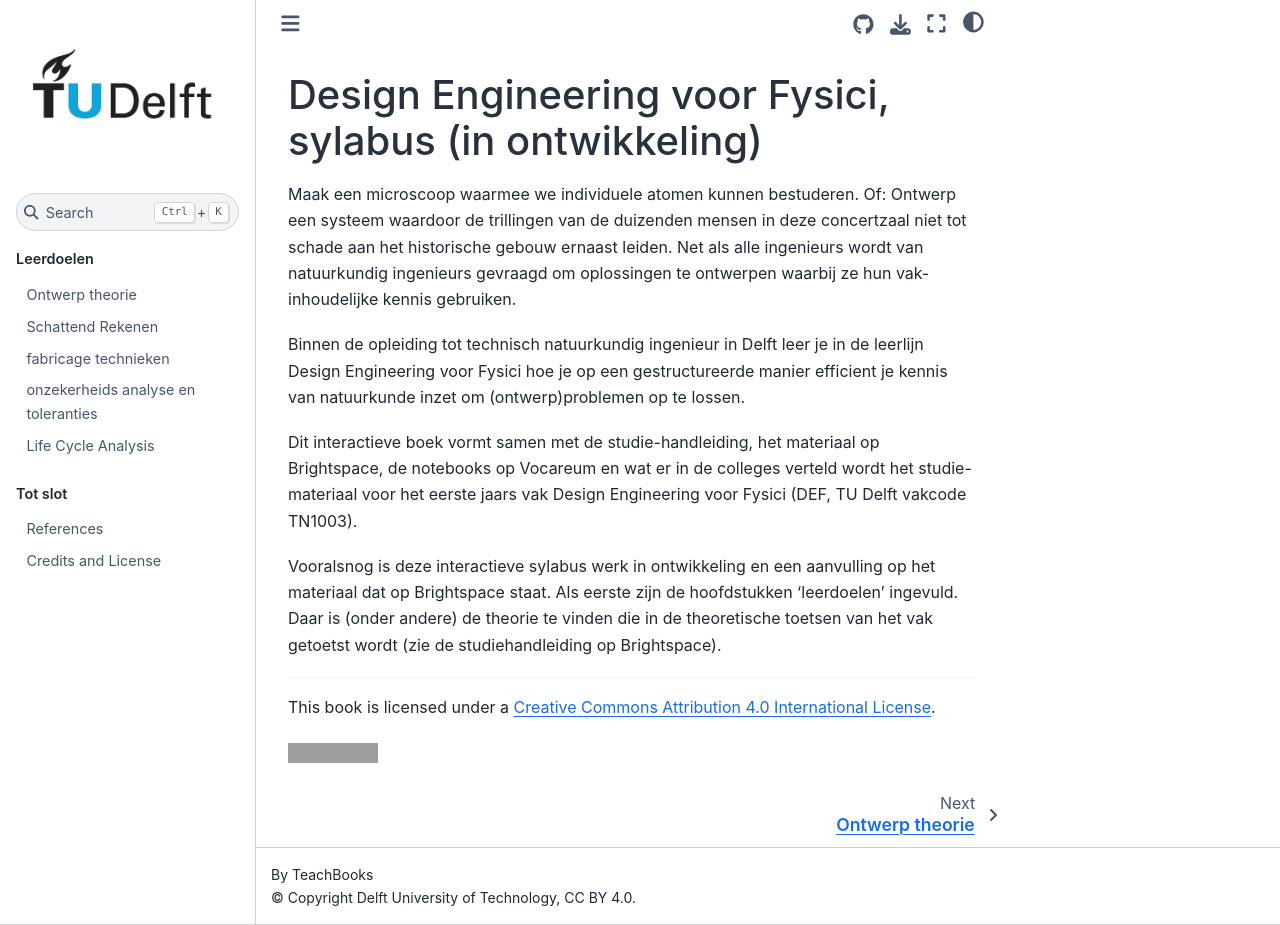
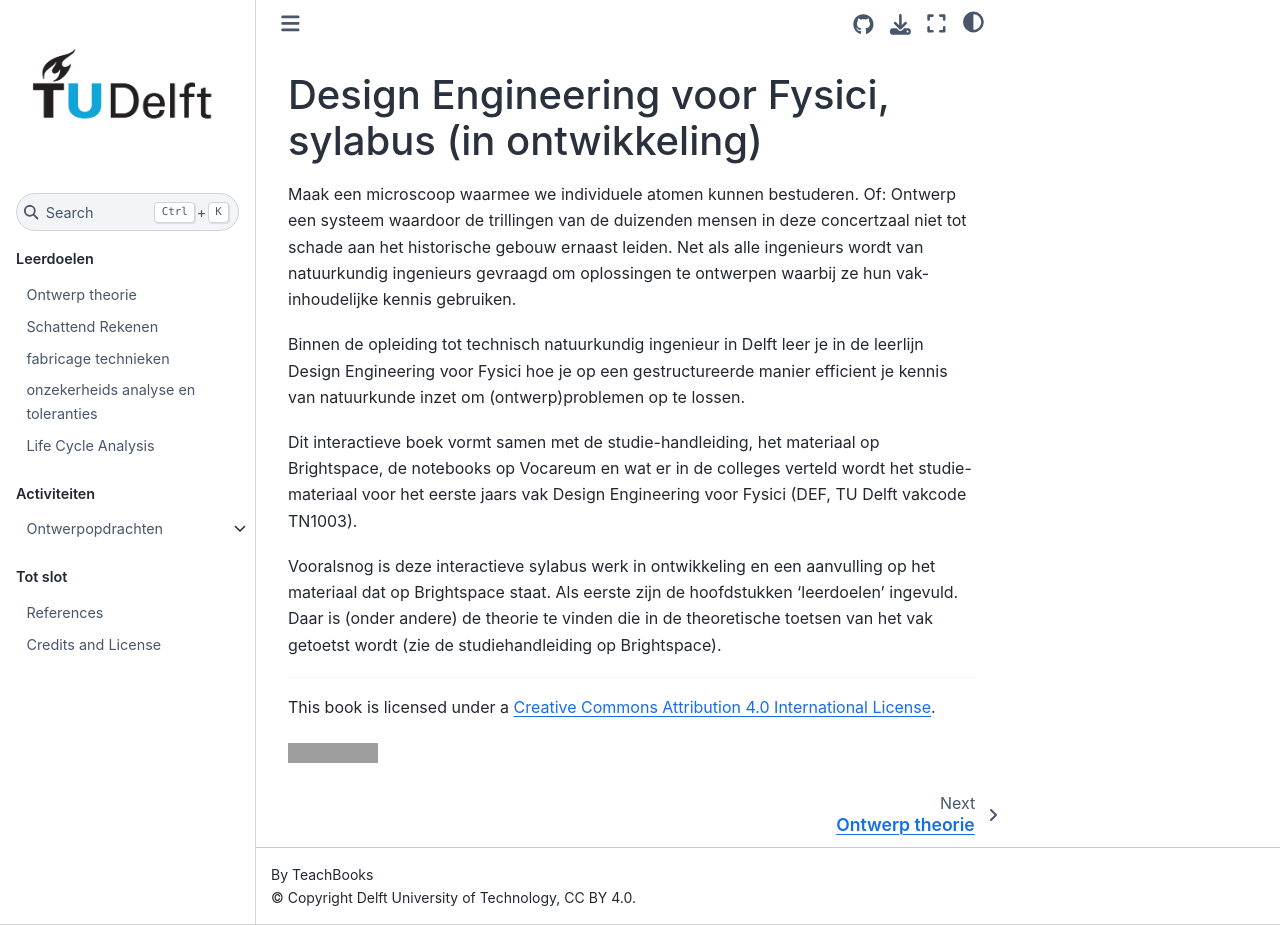
Before and after one commit to bafl1971/Design-Engineering-voor-Fysici-Dictaat, a Jupyter Book: the page built from book/intro.md, in a window 1280 px wide and 925 px high. Built offline with Jupyter Book 1.0.4 settings and Sphinx 7.4.7 and the Sphinx Book theme 1.1.4, drawn with Linux system fonts in a browser that asks for light colours; comment, search, counter and statistics services are not loaded; grey boxes are pictures that could not be loaded.

Commit message:
first test: notebook

```diff
--- a/book/_toc.yml
+++ b/book/_toc.yml
@@ -9,6 +9,12 @@
     - file: leerdoelen/fabricagetechnieken.md
     - file: leerdoelen/onzekerheidToleranties.md
     - file: leerdoelen/lifeCycleAnalysis.md
+  - caption: Activiteiten
+    chapters:
+    - file: activiteiten/ontwerpopdrachten.md
+      sections:
+      - file: activiteiten/ontwerpopdracht5.md
+      - file: activiteiten/ontwerpopdracht5notebook.ipynb
   - caption: Tot slot
     chapters:
     - file: references.md
```
Also changed, not shown: book/activiteiten/ontwerpopdracht5notebook.ipynb (added).
